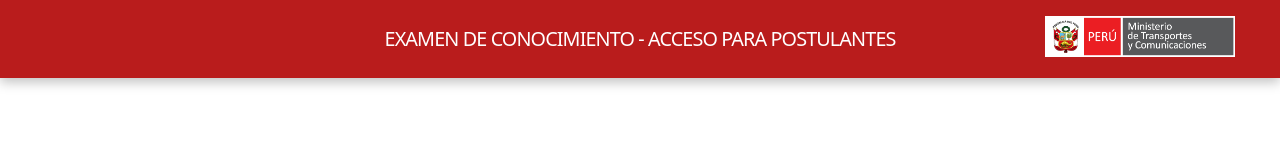
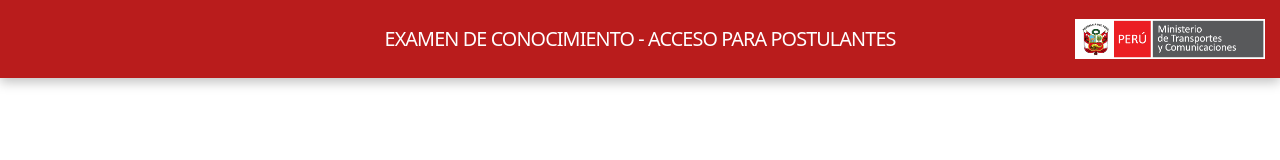
Before and after one commit to Dreix23/simulador_mtc, a Vue app: page / in a window 1280 px wide. Shown: the top 160 px of the page. Built offline with nearby package versions, Linux system fonts and the light colour scheme; no server answers.

Commit message:
reduccion del div de seleccion del hedear para la ruta del admin

```diff
--- a/src/components/Header.vue
+++ b/src/components/Header.vue
@@ -4,7 +4,7 @@ import { ref } from "vue";
 import { defineProps, defineEmits } from "vue";
 import { Menu } from "lucide-vue-next";
 import Sidebar from "./home/NabBar.vue";
-import { logInfo } from "@/utils/logger.js";
+import { logInfo, logDebug } from "@/utils/logger.js";
 
 const router = useRouter()
 const route = useRoute()
@@ -23,6 +23,7 @@ const props = defineProps({
 const emit = defineEmits(["toggle-sidebar"]);
 
 const isSidebarVisible = ref(false);
+const clickCount = ref(0);
 
 const toggleSidebar = () => {
   isSidebarVisible.value = !isSidebarVisible.value;
@@ -30,41 +31,50 @@ const toggleSidebar = () => {
   logInfo("Sidebar toggled");
 };
 
-function goToLoginAdmin() {
+function handleAdminClick() {
   if (route.path === '/') {
-    router.push("/login-admin")
+    clickCount.value++;
+    logDebug(`Click count: ${clickCount.value}`);
+    if (clickCount.value === 3) {
+      router.push("/login-admin");
+      clickCount.value = 0;
+    }
   } else {
-    console.log("Solo puedes hacer doble clic en la ruta raíz");
+    logInfo("Solo puedes acceder al admin en la ruta raíz");
   }
 }
 </script>
 
 <template>
   <header
-    class="bg-red-700 text-white h-[87px] p-[15px] flex items-center justify-between responsive-header"
+      class="bg-red-700 text-white h-[87px] p-[15px] flex items-center justify-between responsive-header"
   >
     <div class="w-[250px] flex items-center">
       <button v-if="showMenuIcon" @click="toggleSidebar" class="mr-4">
-        <Menu class="w-[30px] h-[30px] responsive-icon" />
+        <Menu class="w-[30px] h-[30px] responsive-icon"/>
       </button>
     </div>
     <h2
-      class="text-[22px] tracking-[-0.88px] font-normal whitespace-nowrap overflow-hidden overflow-ellipsis flex-grow text-center responsive-title"
+        class="text-[22px] tracking-[-0.88px] font-normal whitespace-nowrap overflow-hidden overflow-ellipsis flex-grow text-center responsive-title"
     >
       {{ title }}
     </h2>
-    <div @dblclick="goToLoginAdmin" class="h-[54px] w-[250px] flex justify-end">
-
+    <div class="h-[87px] w-[250px] flex justify-end items-center">
+      <div class="relative">
         <img
-          src="@/assets/images/logo-mtc.png"
-          alt="MTC Logo"
-          class="w-full right-2 py-1 object-contain responsive-logo"
+            src="@/assets/images/logo-mtc.png"
+            alt="MTC Logo"
+            class="w-full py-1 object-contain responsive-logo"
         />
-
+        <div
+            @click="handleAdminClick"
+            class="absolute inset-0 cursor-default"
+        ></div>
+      </div>
     </div>
   </header>
 
-  <Sidebar :isVisible="isSidebarVisible" @close="isSidebarVisible = false" />
+  <Sidebar :isVisible="isSidebarVisible" @close="isSidebarVisible = false"/>
 </template>
 
 <style scoped>
```
